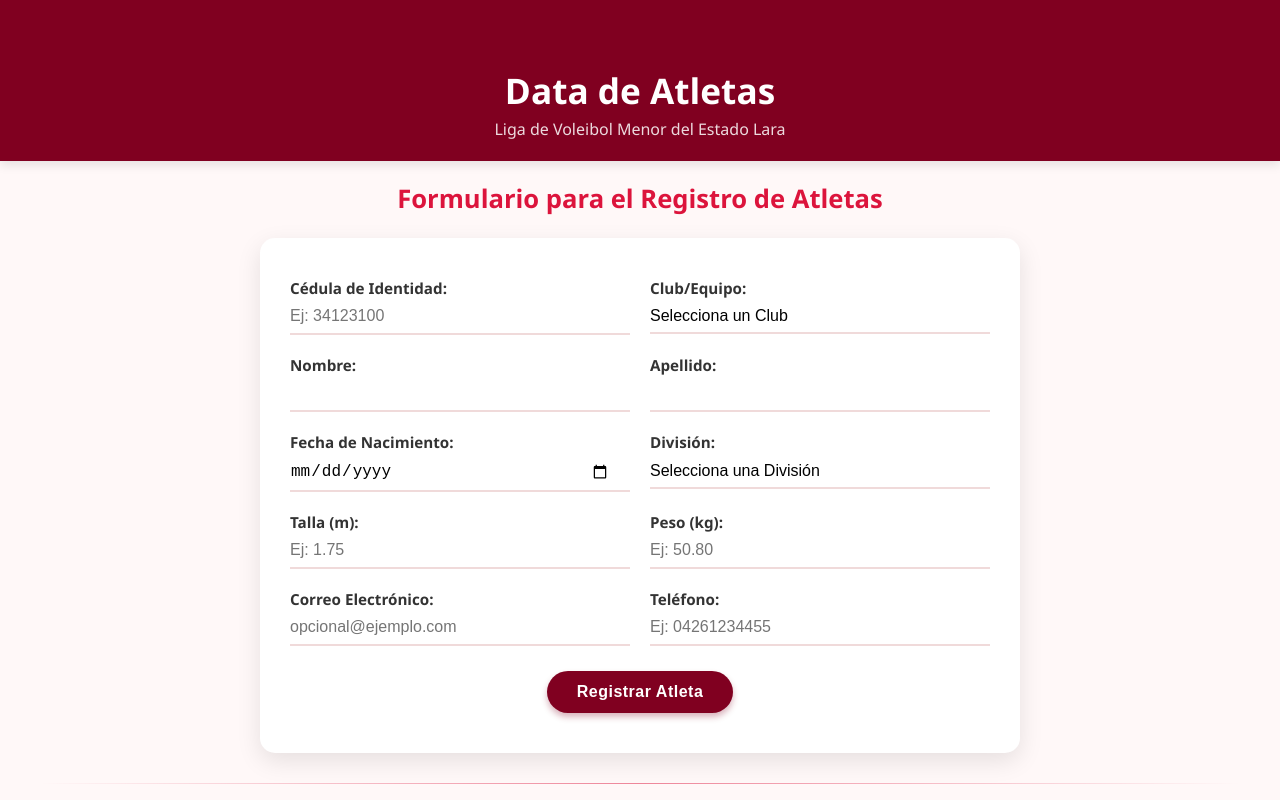
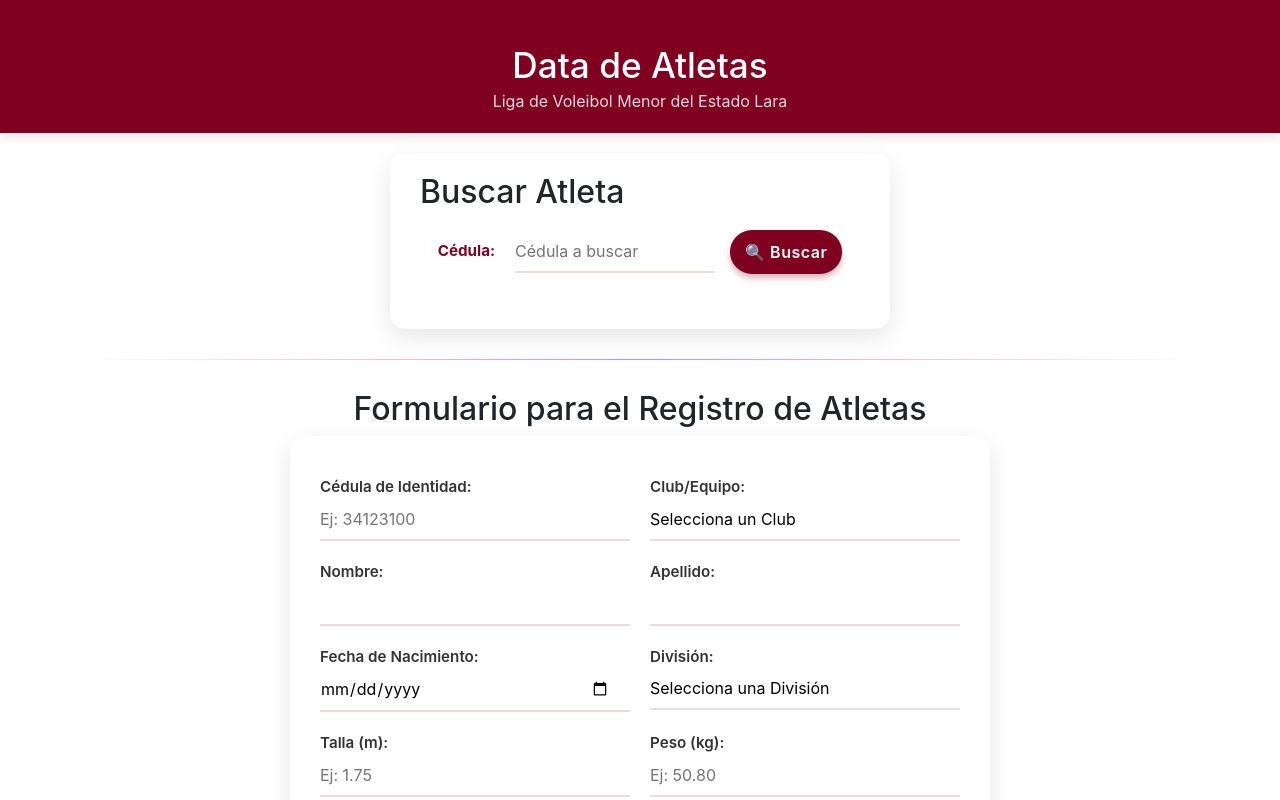
Before and after one commit to f4anks/lvmel, a plain HTML site: page dataatletas/frm_atletas.html in a window 1280 px wide. Shown: the top 800 px of the page. Drawn offline with Linux system fonts and the light colour scheme; files that its build step writes are made by us from their sources.

Commit message:
Update frm_atletas.html

```diff
--- a/dataatletas/frm_atletas.html
+++ b/dataatletas/frm_atletas.html
@@ -5,6 +5,7 @@
     <meta name="viewport" content="width=device-width, initial-scale=1.0">
     <title>Data de Atletas - Registro O</title>
     <link rel="stylesheet" href="styles.css?v=5">
+    <link rel="stylesheet" href="bootstrap.min.css">
     <style>
         /* Estilos en línea para el mensaje de estado (necesario para displayStatusMessage en script.js) */
         #statusMessage {
@@ -18,6 +19,11 @@
             opacity: 0;
             transition: opacity 0.5s ease-in-out;
         }
+        /* Estilos para el aviso del formulario de búsqueda (Clases definidas en styles.css) */
+        .form-message {
+            opacity: 0;
+            transition: opacity 0.5s;
+        }
     </style>
   </head>
   <body>
@@ -28,6 +34,24 @@
     </header>
 
     <main class="container">
+
+      <section class="search-section">
+        <form id="athleteSearchForm" class="athlete-form">
+          <h2 style="margin-top: 0; padding-bottom: 0;">Buscar Atleta</h2>
+
+          <div class="form-group search-input-group">
+            <label for="searchCedula">Cédula:</label>
+            <input id="searchCedula" name="searchCedula" placeholder="Cédula a buscar" required="" type="text">
+            <button type="submit" id="searchButton" class="submit-button search-button">
+                🔍 Buscar
+            </button>
+          </div>
+          <div id="formStatusMessage" class="form-message"></div>
+        </form>
+      </section>
+
+      <hr class="separator">
+
       <section class="form-section">
         <h2>Formulario para el Registro de Atletas</h2>
 
```
